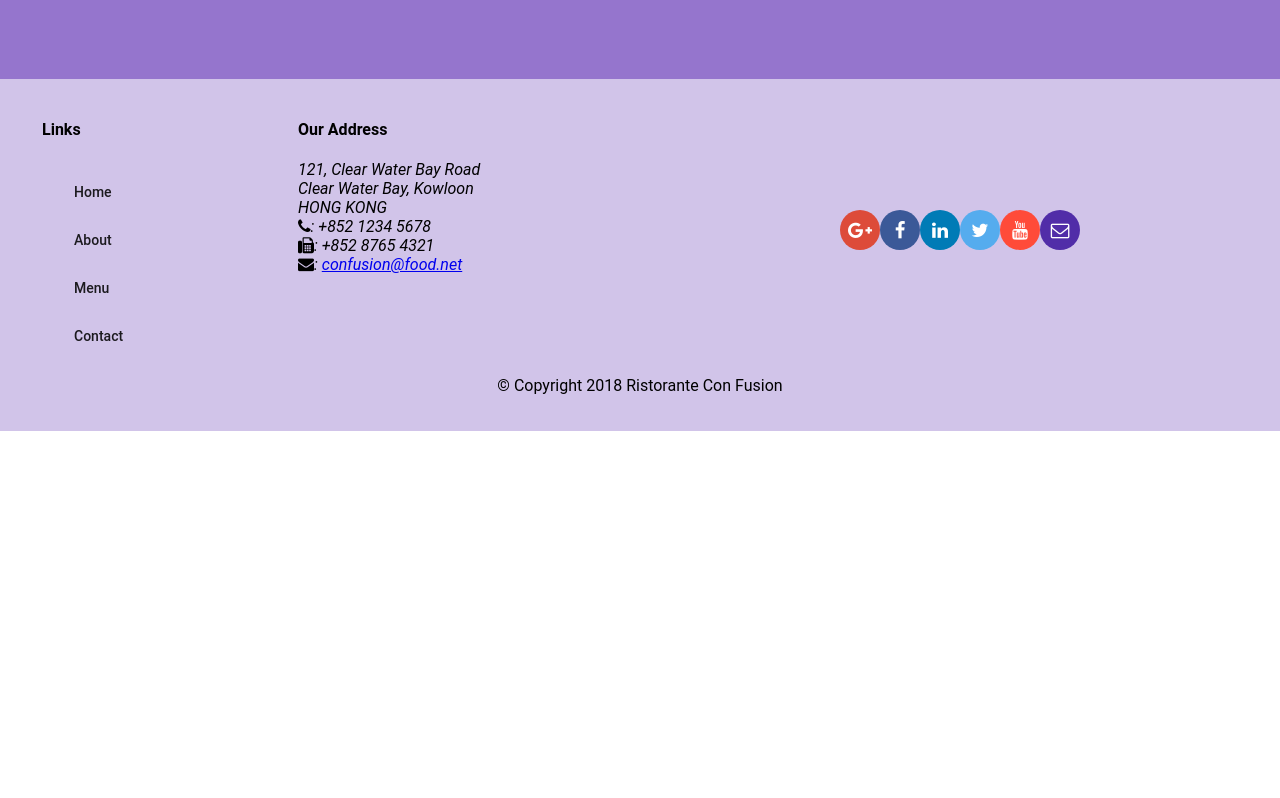
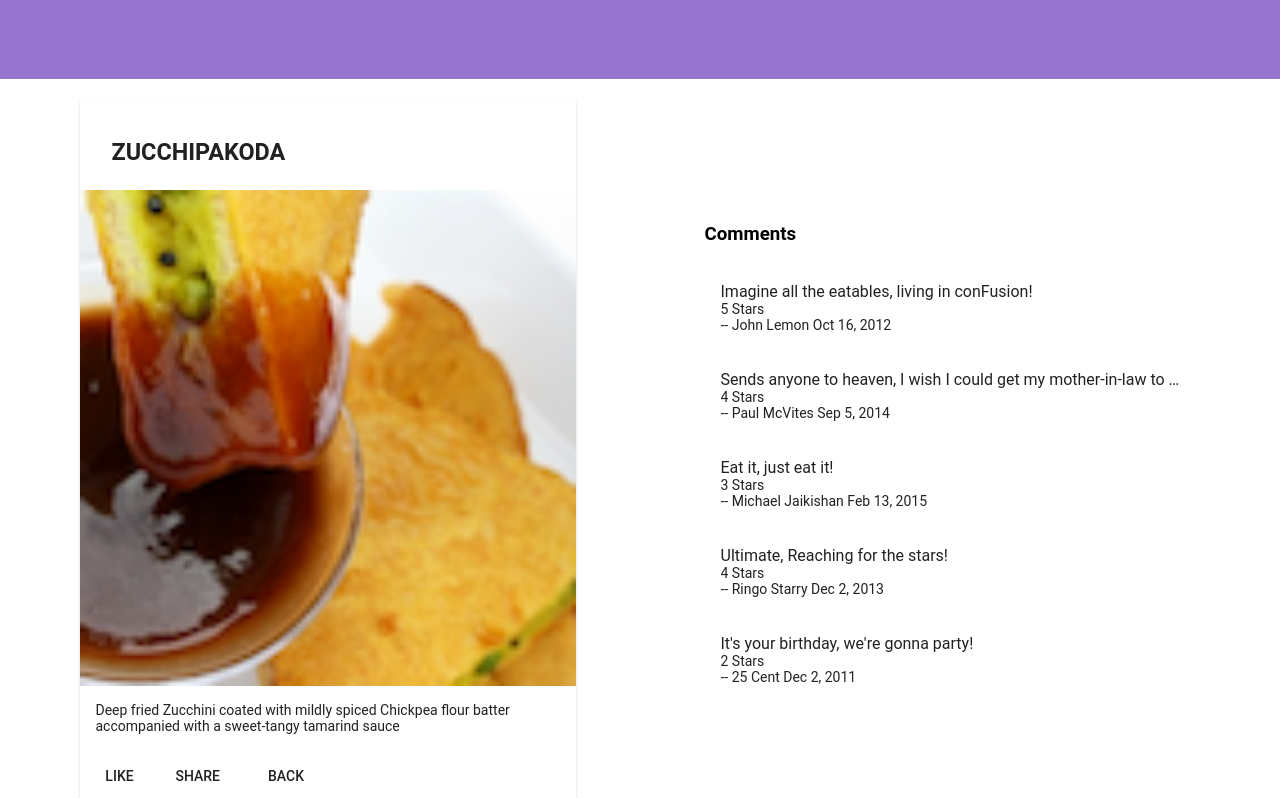
Before and after one commit to CalebCupul/Coursera-Angular, an Angular app: page /dishdetail/1 in a window 1280 px wide. Before the commit this address led to /. Shown: the part 260-1058 px from the top of the page. Before the commit the page ends 800 px from the top, so only its background shows below. Built offline with nearby package versions, Linux system fonts and the light colour scheme.

Commit message:
Single Page Applications 2

```diff
--- a/src/app/app-routing/routes.ts
+++ b/src/app/app-routing/routes.ts
@@ -9,6 +9,7 @@
 export const routes: Routes = [
   { path: 'home',  component: HomeComponent },
   { path: 'menu',  component: MenuComponent },
+  { path: 'dishdetail/:id', component: DishdetailComponent },
   { path: 'contactus', component: ContactComponent },
   { path: '', redirectTo: '/home', pathMatch: 'full' }
 ];
--- a/src/app/dishdetail/dishdetail.component.html
+++ b/src/app/dishdetail/dishdetail.component.html
@@ -1,12 +1,13 @@
 <div class="container"
-    fxLayout="row"
+    fxLayout="row wrap"
     fxLayout.sm="column"
     fxLayout.xs="column"
     fxLayoutAlign.gt-md="space-around center"
     fxLayoutGap="10px"
     fxLayoutGap.xs="0">
 
-  <div fxFlex="40"><div fxFlex *ngIf="dish">
+  <div fxFlex="40">
+    <div fxFlex *ngIf="dish">
       <mat-card>
         <mat-card-header>
           <mat-card-title>
@@ -21,6 +22,7 @@
         <mat-card-actions>
           <button mat-button>LIKE</button>
           <button mat-button>SHARE</button>
+          <button mat-button (click)="goBack()">BACK</button>
         </mat-card-actions>
       </mat-card>
     </div>
--- a/src/app/dishdetail/dishdetail.component.ts
+++ b/src/app/dishdetail/dishdetail.component.ts
@@ -1,5 +1,10 @@
-import { Component, OnInit, Input } from '@angular/core';
+import { Component, OnInit } from '@angular/core';
 import { Dish } from '../shared/dish';
+
+import { DishService } from '../services/dish.service';
+
+import { Params, ActivatedRoute } from '@angular/router';
+import { Location } from '@angular/common';
 
 @Component({
   selector: 'app-dishdetail',
@@ -8,12 +13,18 @@
 })
 export class DishdetailComponent implements OnInit {
 
-    @Input()
-    dish: Dish;
+  dish: Dish;
 
-  constructor() { }
+  constructor(private dishservice: DishService,
+    private route: ActivatedRoute,
+    private location: Location) { }
 
   ngOnInit() {
+    const id = this.route.snapshot.params['id'];
+    this.dish = this.dishservice.getDish(id);
   }
 
+  goBack(): void {
+    this.location.back();
+  }
 }
--- a/src/app/footer/footer.component.html
+++ b/src/app/footer/footer.component.html
@@ -9,10 +9,10 @@
       <div fxFlex="40" fxFlexOffset="20px">
         <h4>Links</h4>
         <mat-list>
-          <mat-list-item><a mat-button>Home</a></mat-list-item>
+          <mat-list-item><a mat-button routerLink='/home'>Home</a></mat-list-item>
           <mat-list-item><a mat-button>About</a></mat-list-item>
-          <mat-list-item><a mat-button>Menu</a></mat-list-item>
-          <mat-list-item><a mat-button>Contact</a></mat-list-item>
+          <mat-list-item><a mat-button routerLink='/menu'>Menu</a></mat-list-item>
+          <mat-list-item><a mat-button routerLink='/contactus'>Contact</a></mat-list-item>
         </mat-list>
       </div>
       <div fxFlex="55">
--- a/src/app/menu/menu.component.html
+++ b/src/app/menu/menu.component.html
@@ -11,7 +11,7 @@
 
   <div fxFlex>
     <mat-grid-list cols="2" rowHeight="200px">
-      <mat-grid-tile *ngFor="let dish of dishes" (click) = "onSelect(dish)">
+      <mat-grid-tile *ngFor="let dish of dishes" [routerLink]="['/dishdetail', dish.id]">
         <img height="200px" src={{dish.image}} alt={{dish.name}}>
         <mat-grid-tile-footer>
           <h1>{{dish.name | uppercase}}</h1>
@@ -20,6 +20,4 @@
     </mat-grid-list>
   </div>
 
-  <app-dishdetail [dish]="selectedDish"></app-dishdetail>
-
 </div>
```
Lines whose indentation alone changed are shown as unchanged.
